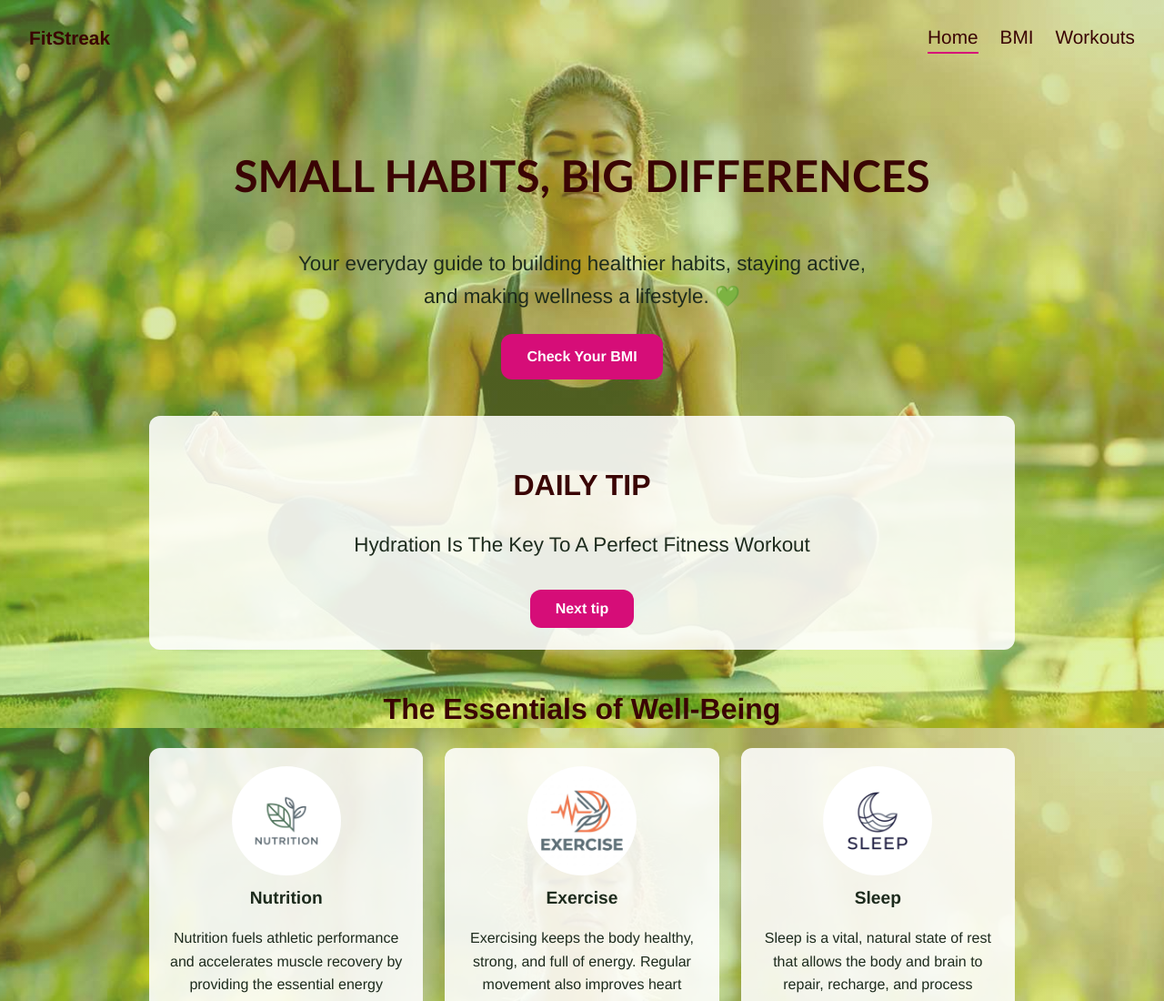
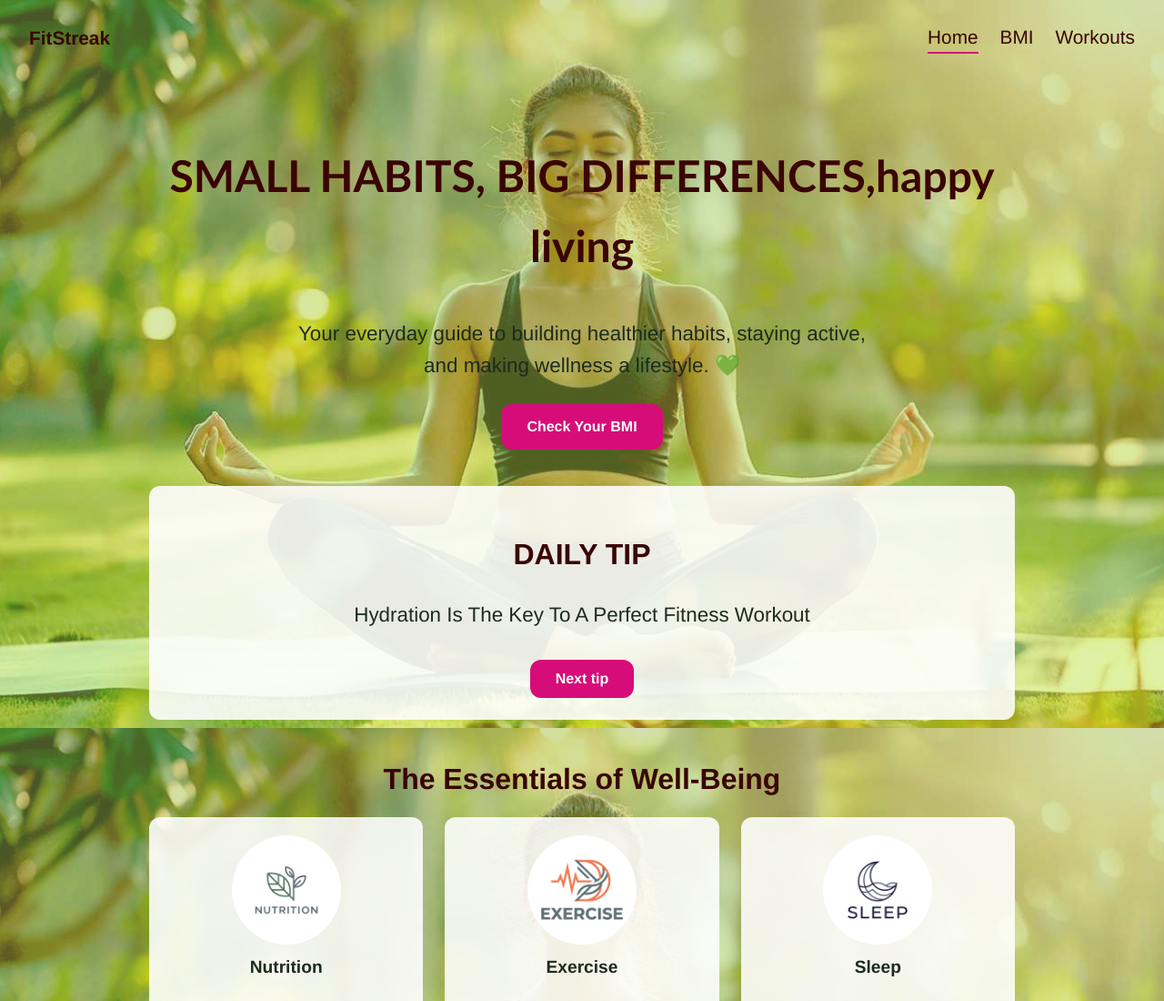
Before and after one commit to trishagarg22/FitStreak, a plain HTML site: page index.html in a window 1280 px wide. Shown: the top 1100 px of the page at 91% size. Drawn offline with Linux system fonts and the light colour scheme.

Commit message:
Update index.html

```diff
--- a/index.html
+++ b/index.html
@@ -18,7 +18,7 @@
 
     <main>
         <section class="hero">
-            <h1>SMALL HABITS, BIG DIFFERENCES</h1>
+            <h1>SMALL HABITS, BIG DIFFERENCES,happy living</h1>
             <p class="des">Your everyday guide to building healthier habits, staying active, and making wellness a lifestyle. 💚</p>
             <a href="bmi.html" class="btn">Check Your BMI</a>
         </section>
```
